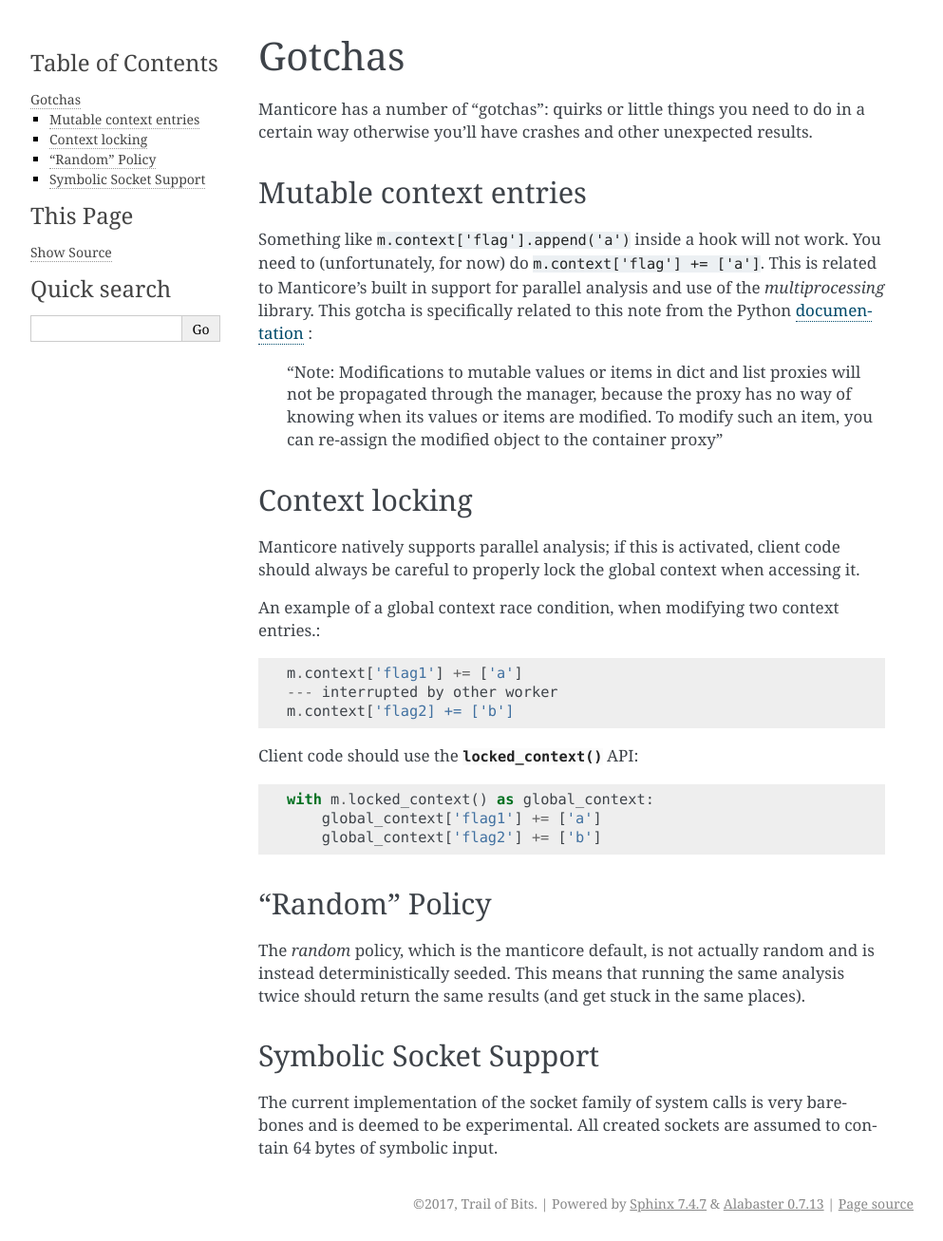
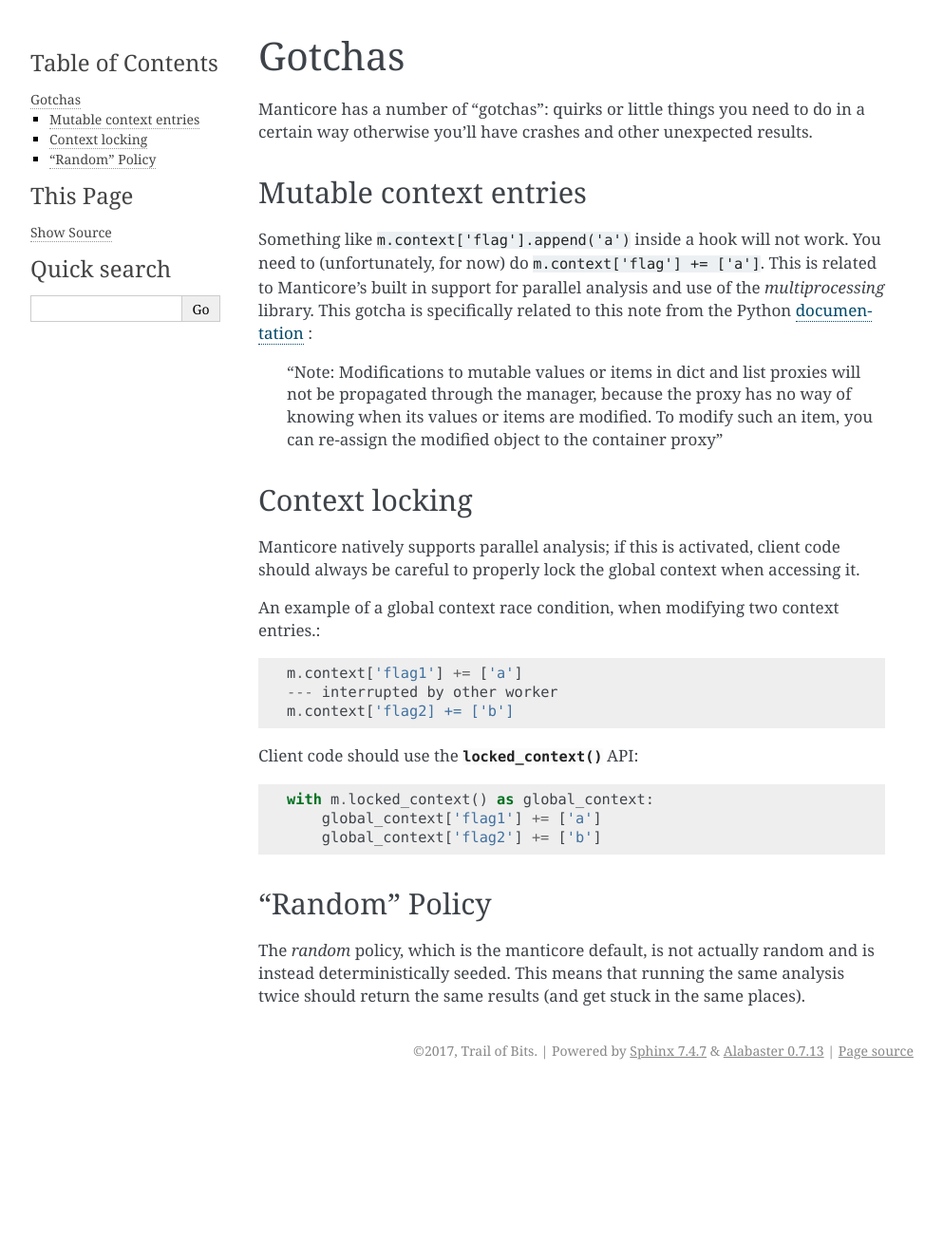
Before and after one commit to trailofbits/manticore, a Sphinx documentation site: the page built from docs/gotchas.rst, in a window 1280 px wide. Shown: the whole page at 95% size, without its empty margins (148-1141 px from the left). Built offline with Sphinx 7.4.7, drawn with Linux system fonts in a browser that asks for light colours; after the commit the page ends 1146 px from its top, so only the background shows below that.

Commit message:
Not sure socket support is a gotcha exactly

```diff
--- a/docs/gotchas.rst
+++ b/docs/gotchas.rst
@@ -35,9 +35,3 @@
 ---------------
 
 The `random` policy, which is the manticore default, is not actually random and is instead deterministically seeded. This means that running the same analysis twice should return the same results (and get stuck in the same places).
-
-
-Symbolic Socket Support
------------------------
-
-The current implementation of the socket family of system calls is very barebones and is deemed to be experimental. All created sockets are assumed to contain 64 bytes of symbolic input.
```
